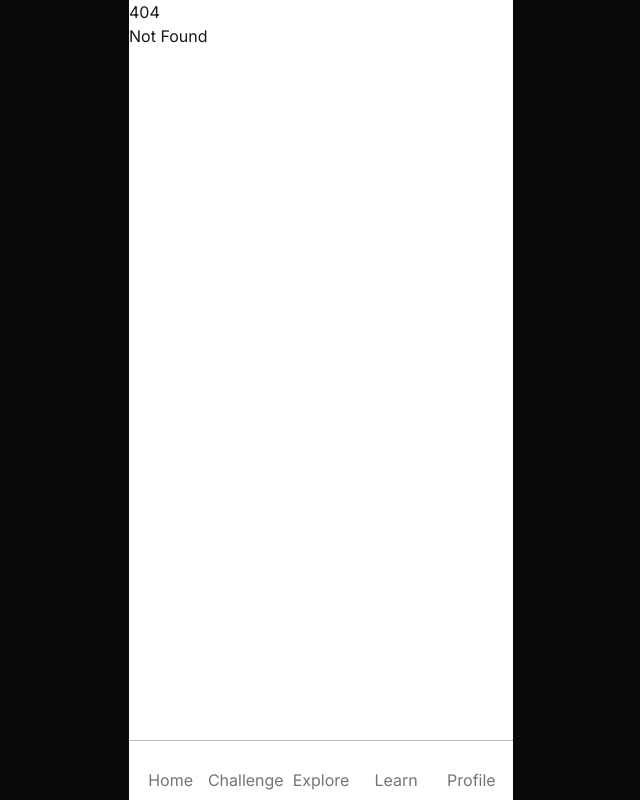
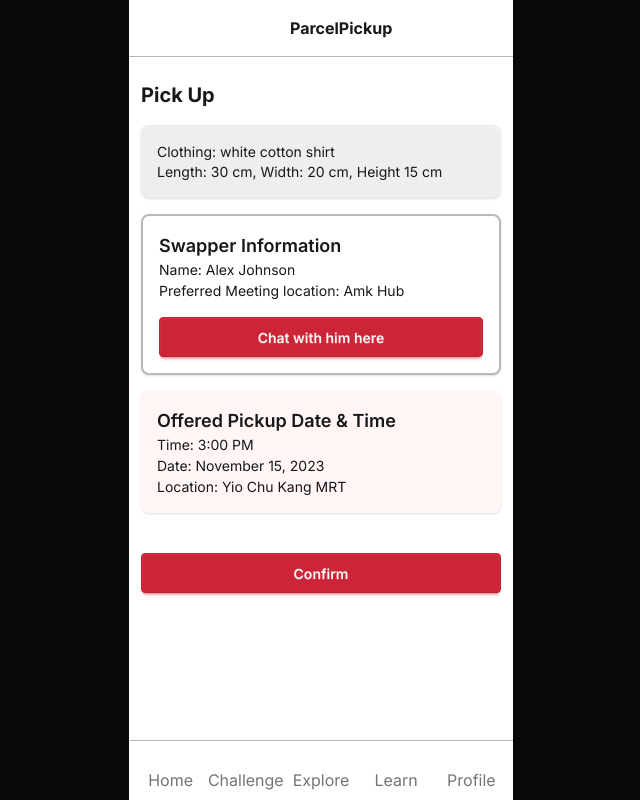
Before and after one commit to TMK04/ff-app, a SvelteKit app: page /delivery/1/pickup in a window 1280 px wide. Before the commit this address had no page. Shown: the whole page, without its empty margins (319-959 px from the left). Built offline with nearby package versions, Linux system fonts and the light colour scheme; some icons are missing; a web font is replaced by a local one.

Commit message:
add delivery pickup

```diff
--- /dev/null
+++ b/src/routes/delivery/[id]/pickup/+page.svelte
@@ -0,0 +1,42 @@
+<script lang="ts">
+	import { base } from '$app/paths';
+	import { page } from '$app/state';
+
+	const id = page.params['id'];
+</script>
+
+<div class="mx-3 mt-6 flex flex-col gap-y-4">
+	<header class="text-xl font-bold">
+		<h2>Pick Up</h2>
+	</header>
+	<article class="card bg-base-300 p-4 shadow-sm">
+		<div class="card-body gap-0 p-0">
+			<p>Clothing: white cotton shirt</p>
+			<p class="text-sm">Length: 30 cm, Width: 20 cm, Height 15 cm</p>
+		</div>
+	</article>
+	<article class="card border-base-content/30 border-2 p-4 shadow-sm">
+		<h3 class="card-title">Swapper Information</h3>
+		<div class="card-body gap-0 p-0">
+			<p>Name: Alex Johnson</p>
+			<p>Preferred Meeting location: Amk Hub</p>
+			<div class="card-actions mt-4">
+				<button class="btn btn-primary w-full">Chat with him here</button>
+			</div>
+		</div>
+	</article>
+	<article class="card bg-primary-content p-4 shadow-sm">
+		<h3 class="card-title">Offered Pickup Date & Time</h3>
+		<div class="card-body gap-0 p-0">
+			<p>Time: 3:00 PM</p>
+			<p>Date: November 15, 2023</p>
+			<p>Location: Yio Chu Kang MRT</p>
+		</div>
+	</article>
+	<a
+		class="btn btn-primary mt-6 w-full"
+		href={`${base}/delivery/${id}/summary?${page.url.searchParams}`}
+	>
+		Confirm
+	</a>
+</div>
```
